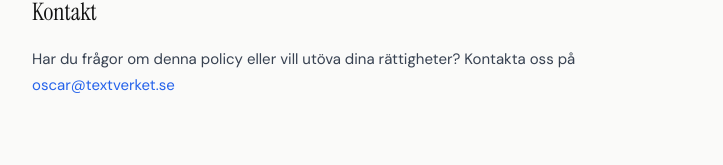
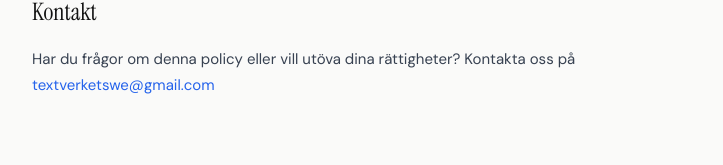
Before and after one commit to OscarBackman92/foretagskollen, a Next.js app: page /integritetspolicy in a window 1280 px wide. Shown: the part 1908-2073 px from the top of the page, without its empty margins (276-999 px from the left). Built offline with nearby package versions, Linux system fonts and the light colour scheme.

Commit message:
add new mail

```diff
--- a/app/integritetspolicy/page.jsx
+++ b/app/integritetspolicy/page.jsx
@@ -234,10 +234,10 @@
             Har du frågor om denna policy eller vill utöva dina rättigheter?
             Kontakta oss på{" "}
             <a
-              href="mailto:oscar@textverket.se"
+              href="mailto:textverketswe@gmail.com"
               style={{ color: "#2563EB" }}
             >
-              oscar@textverket.se
+              textverketswe@gmail.com
             </a>
           </p>
         </Section>
```
